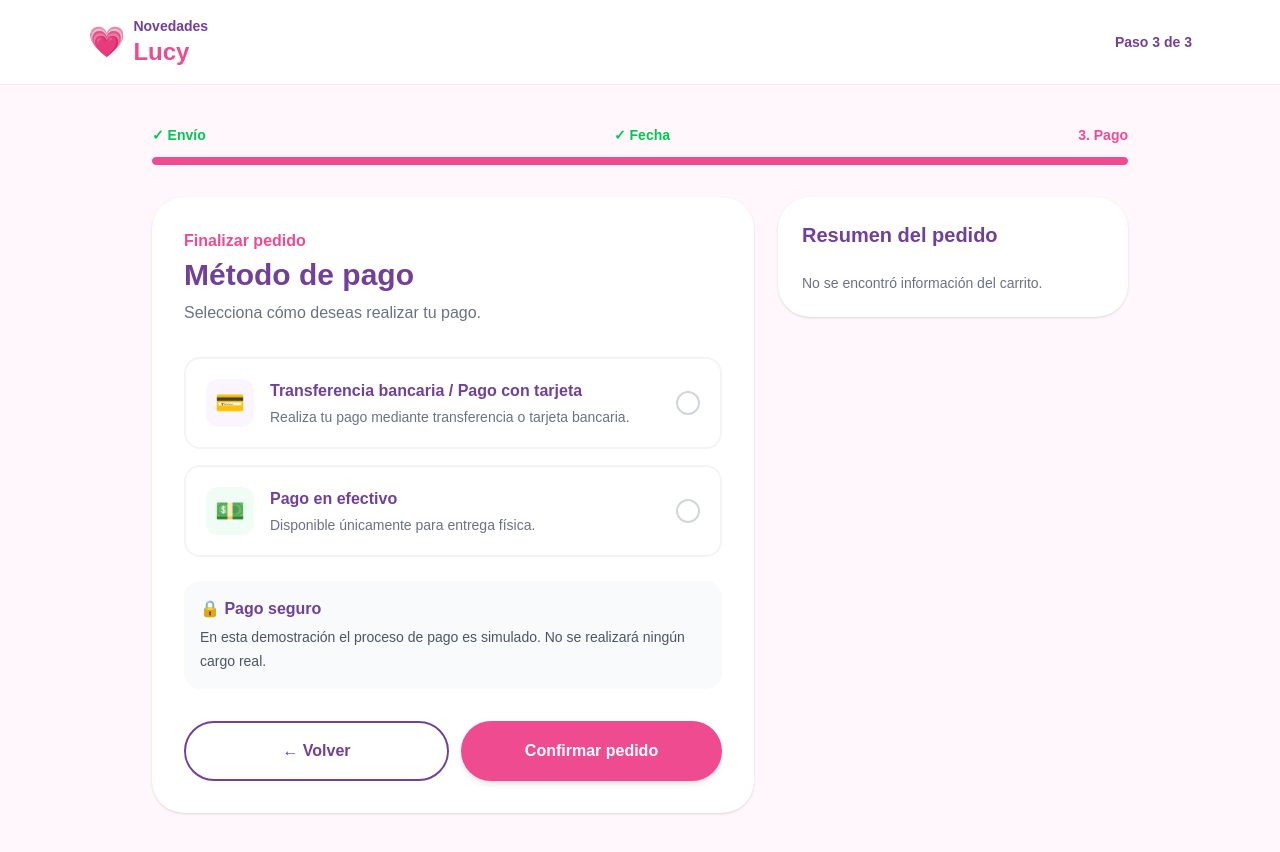
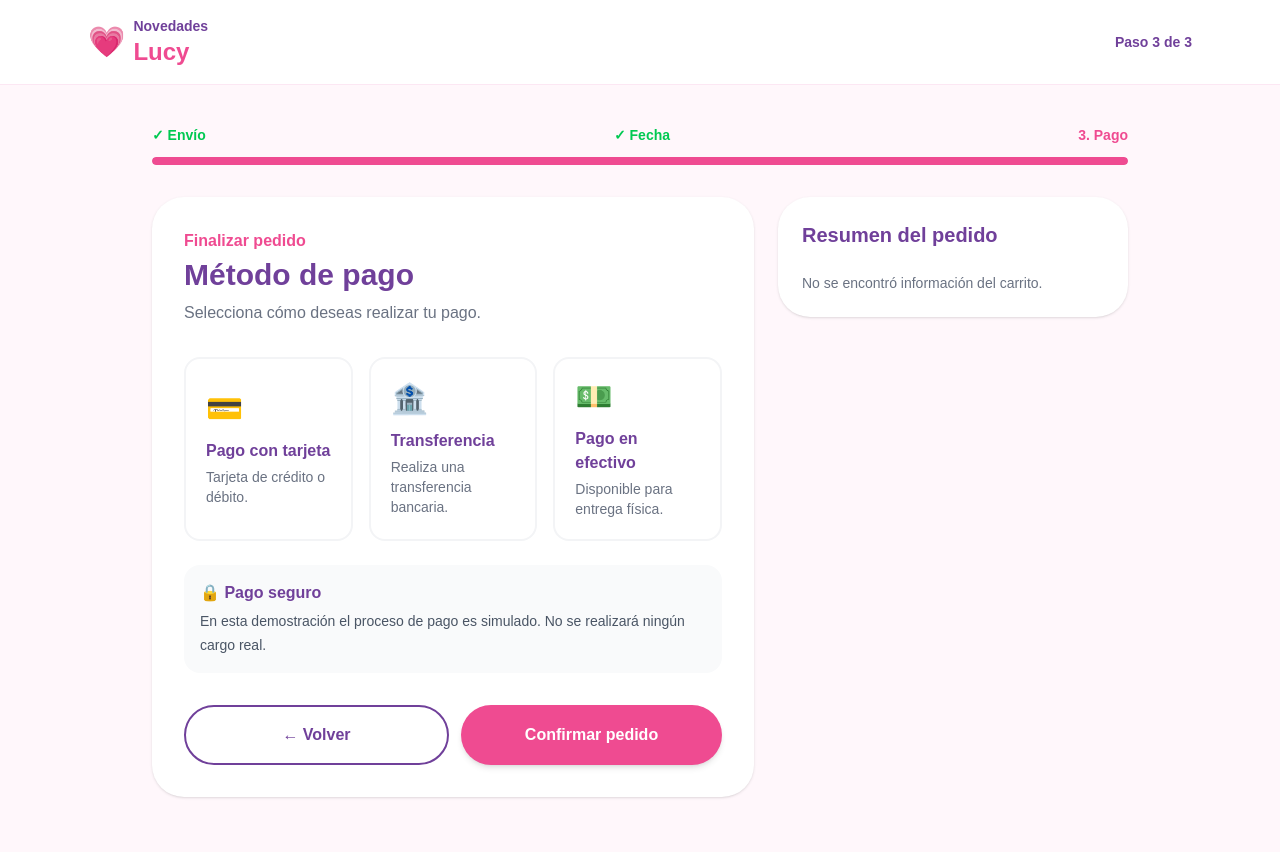
Before and after one commit to brannvic/Novedades-Lucy, a Next.js app: page /pago in a window 1280 px wide. Built offline with nearby package versions, Linux system fonts and the light colour scheme.

Commit message:
Fix details of payment

```diff
--- a/app/pago/page.tsx
+++ b/app/pago/page.tsx
@@ -11,7 +11,7 @@ type ProductoCarrito = {
   emoji: string;
 };
 
-type MetodoPago = "tarjeta" | "efectivo" | "";
+type MetodoPago = "tarjeta" | "transferencia" | "efectivo" | "";
 
 type TipoEntrega = "envio" | "fisica" | "";
 
@@ -27,6 +27,13 @@ export default function PagoPage() {
 
   const [fechaEntrega, setFechaEntrega] =
     useState("");
+
+  const [tarjeta, setTarjeta] = useState({
+    numero: "",
+    nombre: "",
+    vencimiento: "",
+    cvv: "",
+  });
 
   useEffect(() => {
     const carritoGuardado = localStorage.getItem(
@@ -51,10 +58,6 @@ export default function PagoPage() {
   ) => {
     setMetodoPago(metodo);
 
-    /*
-     * El efectivo solamente permite
-     * entrega física.
-     */
     if (metodo === "efectivo") {
       setTipoEntrega("fisica");
     } else {
@@ -74,14 +77,38 @@ export default function PagoPage() {
     return `${partes[2]}/${partes[1]}/${partes[0]}`;
   };
 
+  const validarPago = () => {
+    if (!metodoPago) {
+      alert("Selecciona un método de pago.");
+      return false;
+    }
+
+    if (metodoPago === "tarjeta") {
+      if (
+        !tarjeta.numero ||
+        !tarjeta.nombre ||
+        !tarjeta.vencimiento ||
+        !tarjeta.cvv
+      ) {
+        alert(
+          "Completa todos los datos de la tarjeta para continuar."
+        );
+        return false;
+      }
+    }
+
+    return true;
+  };
+
   const confirmarPedido = () => {
-    if (!metodoPago) {
-      alert("Selecciona un método de pago para continuar.");
+    if (!validarPago()) {
       return;
     }
 
     if (!tipoEntrega) {
-      alert("Selecciona cómo deseas recibir tu pedido.");
+      alert(
+        "Selecciona cómo deseas recibir tu pedido."
+      );
       return;
     }
 
@@ -113,7 +140,6 @@ export default function PagoPage() {
 
       {/* HEADER */}
       <header className="border-b border-pink-100 bg-white">
-
         <div className="mx-auto flex max-w-6xl items-center justify-between px-6 py-4">
 
           <a
@@ -125,7 +151,6 @@ export default function PagoPage() {
             </div>
 
             <div className="leading-none">
-
               <p className="text-sm font-bold text-[#70409a]">
                 Novedades
               </p>
@@ -133,7 +158,6 @@ export default function PagoPage() {
               <h1 className="text-2xl font-black text-[#ef4b91]">
                 Lucy
               </h1>
-
             </div>
           </a>
 
@@ -142,7 +166,6 @@ export default function PagoPage() {
           </span>
 
         </div>
-
       </header>
 
       {/* CONTENIDO */}
@@ -168,9 +191,7 @@ export default function PagoPage() {
           </div>
 
           <div className="mt-3 h-2 overflow-hidden rounded-full bg-gray-100">
-
             <div className="h-full w-full rounded-full bg-[#ef4b91]" />
-
           </div>
 
         </div>
@@ -196,52 +217,72 @@ export default function PagoPage() {
 
             </div>
 
-            {/* MÉTODOS */}
-            <div className="space-y-4">
+            {/* MÉTODOS DE PAGO */}
+            <div className="grid gap-4 md:grid-cols-3">
 
-              {/* TARJETA / TRANSFERENCIA */}
+              {/* TARJETA */}
               <button
                 type="button"
                 onClick={() =>
                   seleccionarMetodoPago("tarjeta")
                 }
-                className={`w-full rounded-2xl border-2 p-5 text-left transition ${
+                className={`rounded-2xl border-2 p-5 text-left transition ${
                   metodoPago === "tarjeta"
                     ? "border-[#ef4b91] bg-pink-50"
                     : "border-gray-100 hover:border-pink-200"
                 }`}
               >
 
-                <div className="flex items-center gap-4">
-
-                  <div className="flex h-12 w-12 items-center justify-center rounded-xl bg-purple-50 text-2xl">
+                <div className="text-3xl">
                   💳
                 </div>
 
-                  <div className="flex-1">
-
-                    <p className="font-black text-[#70409a]">
-                      Transferencia bancaria / Pago con tarjeta
+                <p className="mt-3 font-black text-[#70409a]">
+                  Pago con tarjeta
                 </p>
 
                 <p className="mt-1 text-sm text-gray-500">
-                      Realiza tu pago mediante transferencia
-                      o tarjeta bancaria.
+                  Tarjeta de crédito o débito.
                 </p>
 
+                {metodoPago === "tarjeta" && (
+                  <p className="mt-3 text-sm font-bold text-[#ef4b91]">
+                    ✓ Seleccionado
+                  </p>
+                )}
+
+              </button>
+
+              {/* TRANSFERENCIA */}
+              <button
+                type="button"
+                onClick={() =>
+                  seleccionarMetodoPago("transferencia")
+                }
+                className={`rounded-2xl border-2 p-5 text-left transition ${
+                  metodoPago === "transferencia"
+                    ? "border-[#ef4b91] bg-pink-50"
+                    : "border-gray-100 hover:border-pink-200"
+                }`}
+              >
+
+                <div className="text-3xl">
+                  🏦
                 </div>
 
-                  <div
-                    className={`flex h-6 w-6 items-center justify-center rounded-full border-2 ${
-                      metodoPago === "tarjeta"
-                        ? "border-[#ef4b91] bg-[#ef4b91] text-white"
-                        : "border-gray-300"
-                    }`}
-                  >
-                    {metodoPago === "tarjeta" && "✓"}
-                  </div>
+                <p className="mt-3 font-black text-[#70409a]">
+                  Transferencia
+                </p>
 
-                </div>
+                <p className="mt-1 text-sm text-gray-500">
+                  Realiza una transferencia bancaria.
+                </p>
+
+                {metodoPago === "transferencia" && (
+                  <p className="mt-3 text-sm font-bold text-[#ef4b91]">
+                    ✓ Seleccionado
+                  </p>
+                )}
 
               </button>
 
@@ -251,46 +292,221 @@ export default function PagoPage() {
                 onClick={() =>
                   seleccionarMetodoPago("efectivo")
                 }
-                className={`w-full rounded-2xl border-2 p-5 text-left transition ${
+                className={`rounded-2xl border-2 p-5 text-left transition ${
                   metodoPago === "efectivo"
                     ? "border-[#ef4b91] bg-pink-50"
                     : "border-gray-100 hover:border-pink-200"
                 }`}
               >
 
-                <div className="flex items-center gap-4">
+                <div className="text-3xl">
+                  💵
+                </div>
 
-                  <div className="flex h-12 w-12 items-center justify-center rounded-xl bg-green-50 text-2xl">
-                    💵
+                <p className="mt-3 font-black text-[#70409a]">
+                  Pago en efectivo
+                </p>
+
+                <p className="mt-1 text-sm text-gray-500">
+                  Disponible para entrega física.
+                </p>
+
+                {metodoPago === "efectivo" && (
+                  <p className="mt-3 text-sm font-bold text-[#ef4b91]">
+                    ✓ Seleccionado
+                  </p>
+                )}
+
+              </button>
+
+            </div>
+
+            {/* DATOS TARJETA */}
+            {metodoPago === "tarjeta" && (
+              <div className="mt-6 rounded-2xl border border-pink-200 bg-pink-50 p-6">
+
+                <h3 className="text-xl font-black text-[#70409a]">
+                  Datos de tarjeta
+                </h3>
+
+                <p className="mt-1 text-sm text-gray-600">
+                  Ingresa los datos para esta demostración.
+                  No se realizará ningún cargo real.
+                </p>
+
+                <div className="mt-5 space-y-4">
+
+                  <div>
+                    <label className="text-sm font-bold">
+                      Número de tarjeta
+                    </label>
+
+                    <input
+                      type="text"
+                      inputMode="numeric"
+                      placeholder="0000 0000 0000 0000"
+                      value={tarjeta.numero}
+                      onChange={(e) =>
+                        setTarjeta({
+                          ...tarjeta,
+                          numero: e.target.value,
+                        })
+                      }
+                      className="mt-1 w-full rounded-xl border border-gray-200 px-4 py-3 outline-none focus:border-[#ef4b91]"
+                    />
+                  </div>
+
+                  <div>
+                    <label className="text-sm font-bold">
+                      Nombre del titular
+                    </label>
+
+                    <input
+                      type="text"
+                      placeholder="Nombre completo"
+                      value={tarjeta.nombre}
+                      onChange={(e) =>
+                        setTarjeta({
+                          ...tarjeta,
+                          nombre: e.target.value,
+                        })
+                      }
+                      className="mt-1 w-full rounded-xl border border-gray-200 px-4 py-3 outline-none focus:border-[#ef4b91]"
+                    />
+                  </div>
+
+                  <div className="grid gap-4 sm:grid-cols-2">
+
+                    <div>
+                      <label className="text-sm font-bold">
+                        Vencimiento
+                      </label>
+
+                      <input
+                        type="text"
+                        placeholder="MM/AA"
+                        value={tarjeta.vencimiento}
+                        onChange={(e) =>
+                          setTarjeta({
+                            ...tarjeta,
+                            vencimiento: e.target.value,
+                          })
+                        }
+                        className="mt-1 w-full rounded-xl border border-gray-200 px-4 py-3 outline-none focus:border-[#ef4b91]"
+                      />
+                    </div>
+
+                    <div>
+                      <label className="text-sm font-bold">
+                        CVV
+                      </label>
+
+                      <input
+                        type="password"
+                        inputMode="numeric"
+                        placeholder="123"
+                        value={tarjeta.cvv}
+                        onChange={(e) =>
+                          setTarjeta({
+                            ...tarjeta,
+                            cvv: e.target.value,
+                          })
+                        }
+                        className="mt-1 w-full rounded-xl border border-gray-200 px-4 py-3 outline-none focus:border-[#ef4b91]"
+                      />
+                    </div>
+
+                  </div>
+
+                </div>
+
+              </div>
+            )}
+
+            {/* DATOS TRANSFERENCIA */}
+            {metodoPago === "transferencia" && (
+              <div className="mt-6 rounded-2xl border border-purple-200 bg-purple-50 p-6">
+
+                <div className="flex gap-4">
+
+                  <div className="text-3xl">
+                    🏦
                   </div>
 
                   <div className="flex-1">
 
-                    <p className="font-black text-[#70409a]">
-                      Pago en efectivo
+                    <h3 className="text-xl font-black text-[#70409a]">
+                      Datos para transferencia
+                    </h3>
+
+                    <p className="mt-1 text-sm text-gray-600">
+                      Realiza la transferencia con los
+                      siguientes datos.
                     </p>
 
-                    <p className="mt-1 text-sm text-gray-500">
-                      Disponible únicamente para entrega física.
+                    <div className="mt-5 space-y-3 rounded-xl bg-white p-4">
+
+                      <div className="flex justify-between gap-4">
+                        <span className="text-sm text-gray-500">
+                          Banco
+                        </span>
+
+                        <span className="font-bold">
+                          BANCO DEMO
+                        </span>
+                      </div>
+
+                      <div className="flex justify-between gap-4">
+                        <span className="text-sm text-gray-500">
+                          Titular
+                        </span>
+
+                        <span className="font-bold">
+                          Novedades Lucy
+                        </span>
+                      </div>
+
+                      <div className="flex justify-between gap-4">
+                        <span className="text-sm text-gray-500">
+                          Cuenta
+                        </span>
+
+                        <span className="font-bold">
+                          0000000000
+                        </span>
+                      </div>
+
+                      <div className="flex justify-between gap-4">
+                        <span className="text-sm text-gray-500">
+                          CLABE
+                        </span>
+
+                        <span className="font-bold">
+                          000000000000000000
+                        </span>
+                      </div>
+
+                    </div>
+
+                    <div className="mt-4 rounded-xl border border-purple-200 bg-white p-4">
+
+                      <p className="font-bold text-[#70409a]">
+                        💡 Después de realizar la transferencia
+                      </p>
+
+                      <p className="mt-1 text-sm text-gray-600">
+                        Conserva tu comprobante para
+                        enviarlo a Novedades Lucy.
                       </p>
 
                     </div>
 
-                  <div
-                    className={`flex h-6 w-6 items-center justify-center rounded-full border-2 ${
-                      metodoPago === "efectivo"
-                        ? "border-[#ef4b91] bg-[#ef4b91] text-white"
-                        : "border-gray-300"
-                    }`}
-                  >
-                    {metodoPago === "efectivo" && "✓"}
                   </div>
 
                 </div>
 
-              </button>
-
               </div>
+            )}
 
             {/* EFECTIVO */}
             {metodoPago === "efectivo" && (
@@ -326,9 +542,10 @@ export default function PagoPage() {
               </div>
             )}
 
-            {/* TARJETA / TRANSFERENCIA */}
-            {metodoPago === "tarjeta" && (
-              <div className="mt-6">
+            {/* TIPO DE ENTREGA */}
+            {metodoPago !== "efectivo" &&
+              metodoPago !== "" && (
+                <div className="mt-8">
 
                   <h3 className="text-xl font-black text-[#70409a]">
                     ¿Cómo deseas recibir tu pedido?
@@ -412,8 +629,7 @@ export default function PagoPage() {
               )}
 
             {/* INFORMACIÓN DE ENVÍO */}
-            {metodoPago === "tarjeta" &&
-              tipoEntrega === "envio" && (
+            {tipoEntrega === "envio" && (
               <div className="mt-6 rounded-2xl border border-blue-200 bg-blue-50 p-5">
 
                 <div className="flex gap-4">
@@ -544,7 +760,6 @@ export default function PagoPage() {
                 <div className="mt-6 space-y-3 text-sm">
 
                   <div className="flex justify-between">
-
                     <span className="text-gray-500">
                       Precio unitario
                     </span>
@@ -552,11 +767,9 @@ export default function PagoPage() {
                     <span className="font-bold">
                       ${producto.precioUnitario}
                     </span>
-
                   </div>
 
                   <div className="flex justify-between">
-
                     <span className="text-gray-500">
                       Cantidad
                     </span>
@@ -564,7 +777,6 @@ export default function PagoPage() {
                     <span className="font-bold">
                       {producto.cantidad}
                     </span>
-
                   </div>
 
                   <div className="border-t border-gray-100 pt-4">
```
Lines whose indentation alone changed are shown as unchanged.
